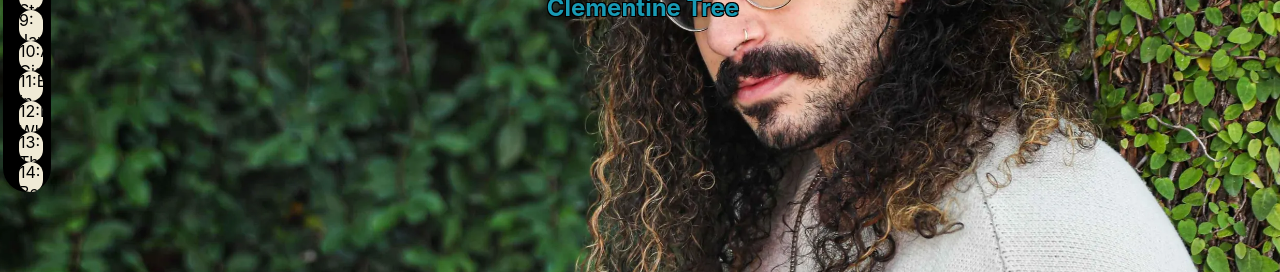
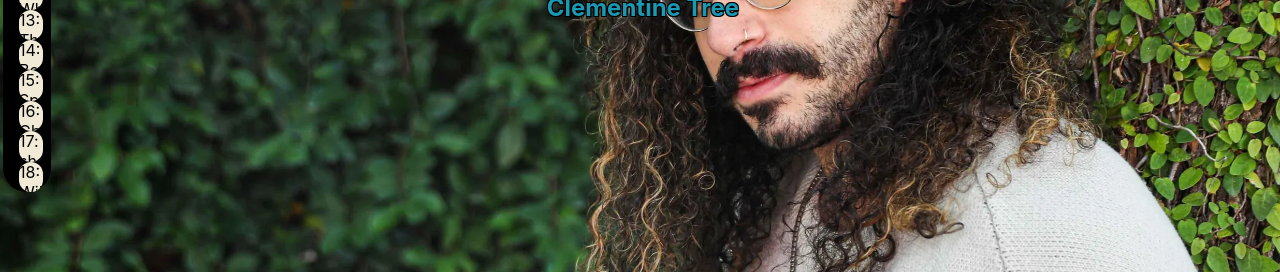
Before and after one commit to condeemilio891/TexasMusic, a React (Create React App) app: page / in a window 1280 px wide. Shown: the part 528-800 px from the top of the page. Built offline with nearby package versions, Linux system fonts and the light colour scheme.

Commit message:
15 artists done lets do Beyonce

```diff
--- a/src/App.js
+++ b/src/App.js
@@ -77,11 +77,7 @@ const App = () => {
     <section id="backgroundGeorge">
       <GeorgeCarousel/>
     </section>
-
-
-
     {/* <CommentButton/> */}
-
     <SideBarNav/>
 
 
--- a/src/components/Carousel/AGiantDogCarousel.js
+++ b/src/components/Carousel/AGiantDogCarousel.js
@@ -10,8 +10,8 @@ let color = '#189AB4'
 const AGiantDogCarousel = () => {
   return (
       <>
-    <h1 className='selenah1' style={{color:'#FF7861'}}>A Giant Dog</h1>
-    <h2 className='selenah2' style={{color:'#9B9BA1'}}> </h2>
+    <h1 className='selenah1' style={{color:'#FF7861'}}> A Giant Dog</h1>
+    <h2 className='selenah2' style={{color:'#9B9BA1'}}> The blending of psychedlia and punk seem like a bad combination until A Giant Dog Plays</h2>
 
   <Carousel>
       <CarouselItem>
--- a/src/components/SideBarNav/SideBarNav.js
+++ b/src/components/SideBarNav/SideBarNav.js
@@ -51,7 +51,20 @@ const SideBarNav = () => {
         </li>
         <li className="navItem" id="navButton">
         <Link  to="backgroundBeyonce" spy={true} smooth={true}>14: Beyonce</Link>
+        </li> <li className="navItem" id="navButton">
+        <Link  to="backgroundBeyonce" spy={true} smooth={true}>15: Spoon</Link>
         </li>
+         <li className="navItem" id="navButton">
+        <Link  to="backgroundBeyonce" spy={true} smooth={true}>16: Ghostland Observatory</Link>
+        </li>
+        <li className="navItem" id="navButton">
+        <Link  to="backgroundBeyonce" spy={true} smooth={true}>17: shakey Graves</Link>
+        </li>
+        <li className="navItem" id="navButton">
+        <Link  to="backgroundBeyonce" spy={true} smooth={true}>18: Willie Nelson</Link>
+        </li>
+
+
 
 
         </ul>
```
Also changed, not shown: src/components/Carousel/SpoonCarousel.js (added, +33 -0 lines).
